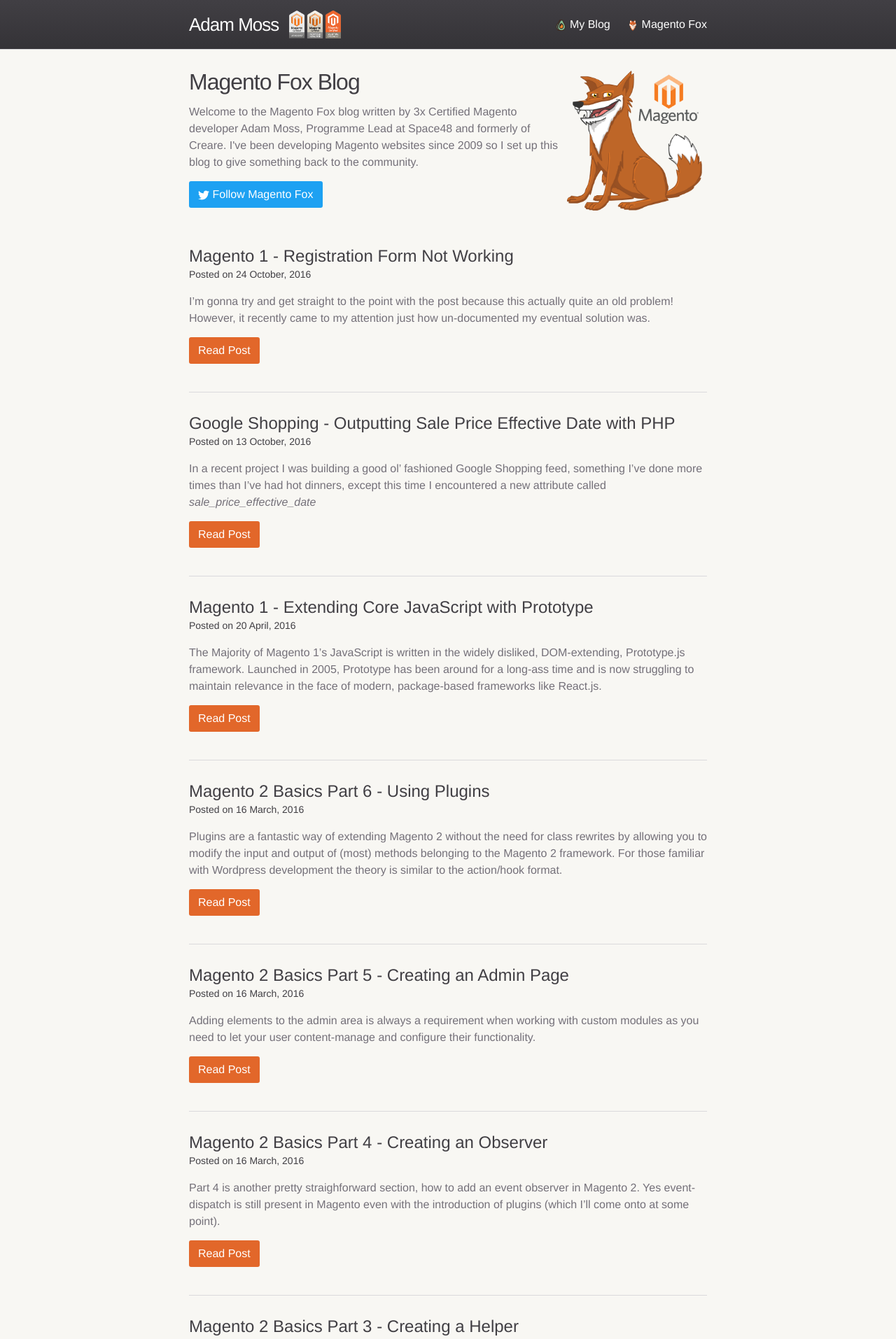
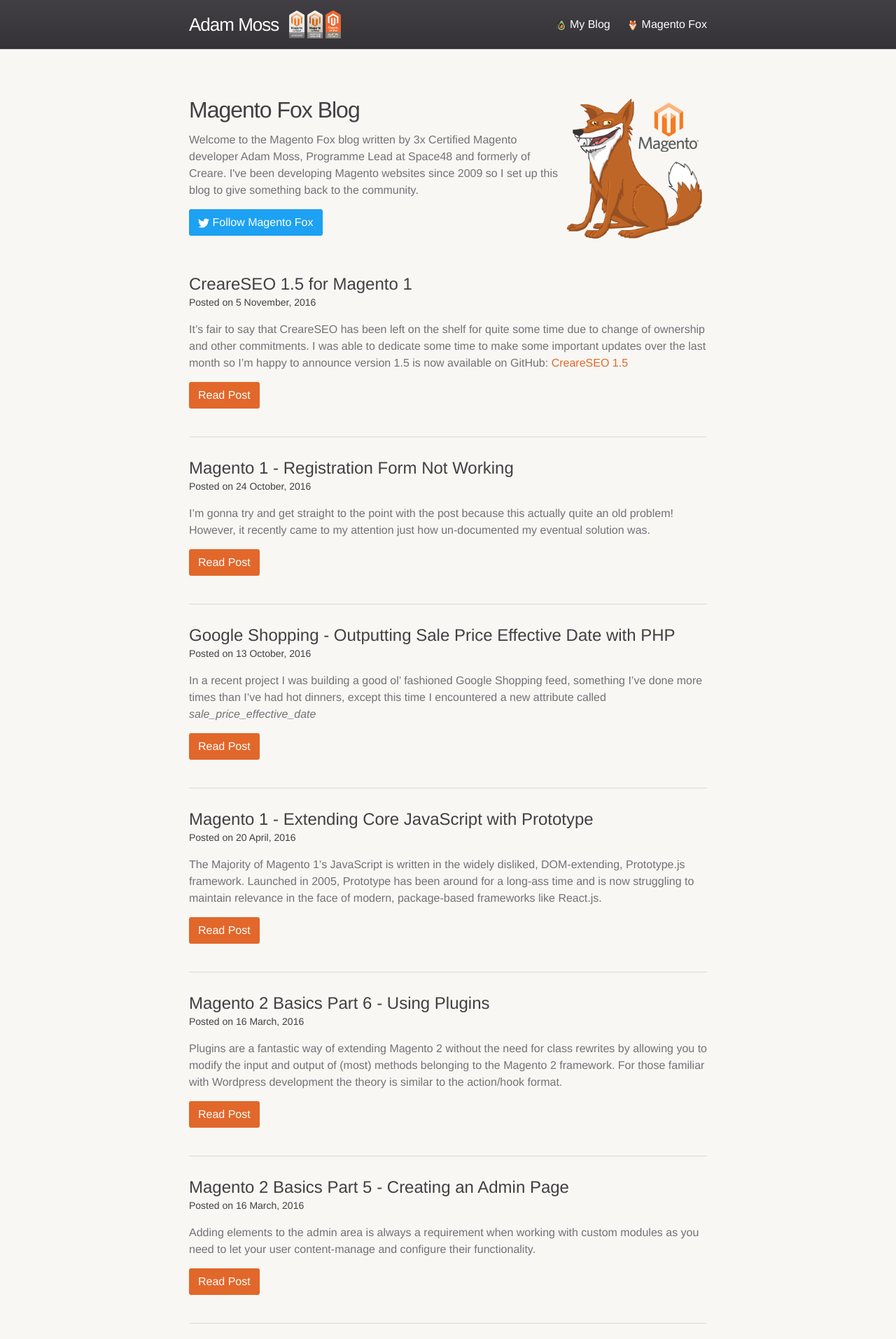
Before and after one commit to adampmoss/adampmoss.github.io, a Jekyll site: the page built from magentofox/index.html, in a window 1280 px wide. Shown: the top 1914 px of the page at 70% size. Built offline with Jekyll 4.4.1, drawn with Linux system fonts in a browser that asks for light colours; some web fonts are replaced.

Commit message:
New blog post (CreareSEO 1.5)

```diff
--- /dev/null
+++ b/_posts/2016-11-5-creare-seo-1-5-magento.markdown
@@ -0,0 +1,56 @@
+---
+layout: post
+title:  "CreareSEO 1.5 for Magento 1"
+permalink: "/magentofox/magento-creareseo-1-5/"
+date:   2016-11-5 9:00:00 +0000
+categories: magento creareseo
+author: Adam Moss
+comments: true
+body_class: magento-fox
+reading-time: 3 mins
+photo: "magento-fox.png"
+---
+
+It's fair to say that CreareSEO has been left on the shelf for quite some time due to change of ownership and other commitments. I was able to dedicate some time to make some important updates over the last month so I'm happy to announce version 1.5 is now available on GitHub: [CreareSEO 1.5](https://github.com/adampmoss/CreareSEO/releases/tag/1.5)
+
+### HTML Sitemap Improvements
+The HTML sitemap module has been refactored significantly to reduce server load time. There is now no limit on the depth of the category tree so all categories can be listed in a nested unordered list.
+
+I have also taken the decision to remove the skin/css styling that came bundled in the package because I wanted the styling to be as 'vanilla' as possible, allowing devs to style in their own way if they wish. I understand this may mess up the default styling slightly for some people (sorry!).
+
+![HTML Sitemap Front](/assets/posts/sitemap.png)
+
+Also in this version you can specify your own HTML Sitemap page title, meta description and in-page description.
+
+### Feature: Categories in Default Product Titles & Meta Descriptions
+
+A [long-standing request](https://github.com/adampmoss/CreareSEO/issues/33) is finally here. When creating your default page titles / meta descriptions for products you can now use the following new tags:
+
+- `[first_category]` outputs the first category found belonging to the product
+- `[categories]` outputs all categories found belonging to a product in a comma-separated list
+
+For example the following configuration:
+
+![Categories in Meta Data Config](/assets/posts/categories-in-meta.png)
+
+Would output:
+
+{% highlight html %}
+<title>Batman T Shirt - Batman Merch</title>
+<meta name="description" content="Batman T Shirt - Batman Merch, T Shirts" />
+{% endhighlight %}
+
+### CMS Canonical Tag Configuration
+
+The previous logic for setting canonical tags on CMS pages was flawed because it could switch depending on whether you're on a secure page or not. 1.5 allows you to specify in the config whether you want to canonicalise http or https protocols, and also gives you the option to add or remove the trailing slash.
+
+Go to **System > CreareSEO > General Settings**
+
+![CMS Canonical Config](/assets/posts/cms-canonical.png)
+
+### Other Updates
+
+Patch SUPEE-8788 caused a couple of issues with Magento's admin and product page canonical redirects which were swiftly dealt with by the community. A big thanks to [Jeroen Nijhuis](https://github.com/unxsist), [Laura Folco](https://github.com/lfolco) and [Simon Sprankel](https://github.com/sprankhub) for their contributions and support.
+
+- [PR #78](https://github.com/adampmoss/CreareSEO/pull/78)
+- [PR #81](https://github.com/adampmoss/CreareSEO/pull/81)
--- a/_sass/_layout.scss
+++ b/_sass/_layout.scss
@@ -176,7 +176,7 @@
  * Page content
  */
 .page-content {
-    padding: $spacing-unit 0;
+    padding: $spacing-unit+40 0;
 }
 
 .page-heading {
@@ -249,6 +249,10 @@
 
 .post-content {
     margin-bottom: $spacing-unit;
+
+    img {
+        border: 1px solid $grey-color-light;
+    }
 
     h2 {
         font-size: 28px;
```
Also changed, not shown: assets/posts/categories-in-meta.png (added), assets/posts/cms-canonical.png (added), assets/posts/sitemap.png (added).
